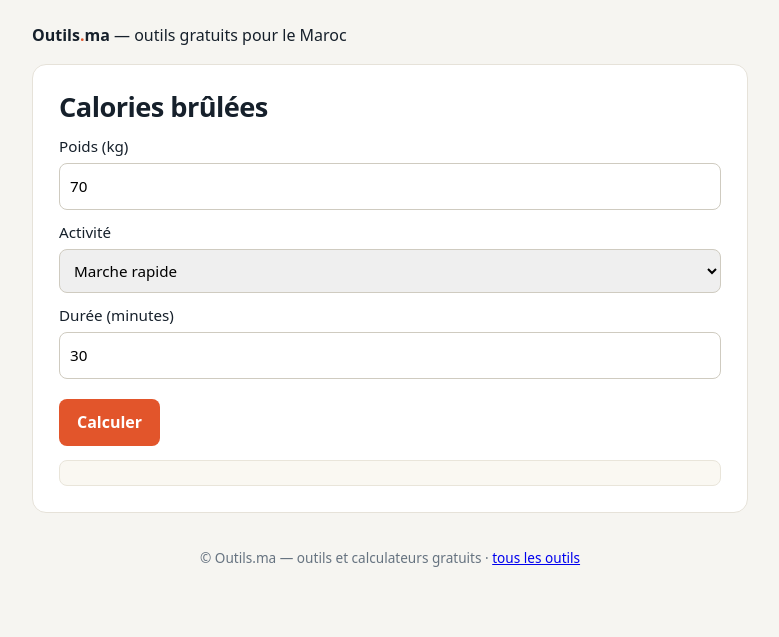
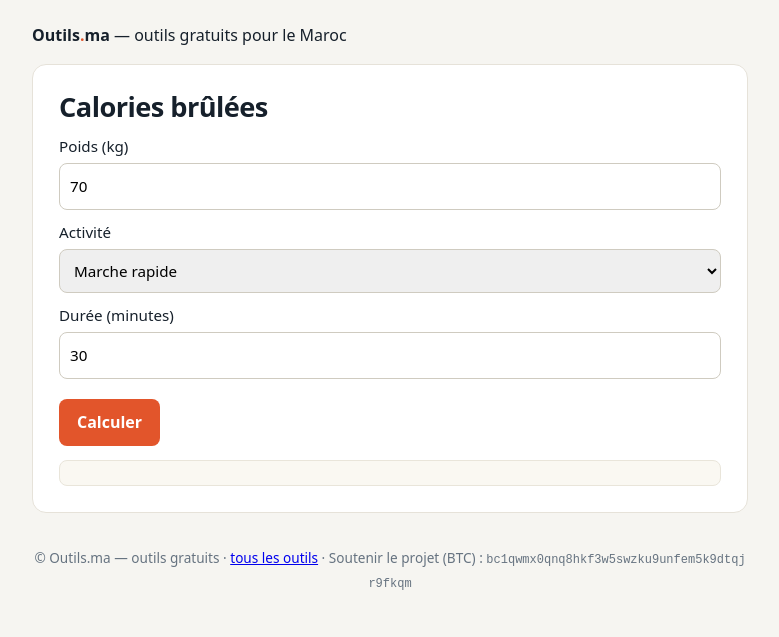
Before and after one commit to Hakersbkk/outils-maroc, a plain HTML site: page calculateur-imc-enfants-imc/index.html in a window 1280 px wide. Shown: the whole page, without its empty margins (250-1029 px from the left). Drawn offline with Linux system fonts and the light colour scheme.

Commit message:
publish calculateur-imc-enfants-imc/index.html

```diff
--- a/calculateur-imc-enfants-imc/index.html
+++ b/calculateur-imc-enfants-imc/index.html
@@ -29,5 +29,5 @@ const kcal=met*3.5*w/200*m;
 document.getElementById('r').innerHTML=`≈ <b>${kcal.toFixed(0)} calories</b> brûlées (MET ${met}, estimation).`;}</script>
 
 </main>
-<footer>© Outils.ma — outils et calculateurs gratuits · <a href="/">tous les outils</a></footer>
+<footer>© Outils.ma — outils gratuits · <a href="/">tous les outils</a> · Soutenir le projet (BTC) : <code style="font-size:.75rem;word-break:break-all">bc1qwmx0qnq8hkf3w5swzku9unfem5k9dtqjr9fkqm</code></footer>
 </div></body></html>
```
